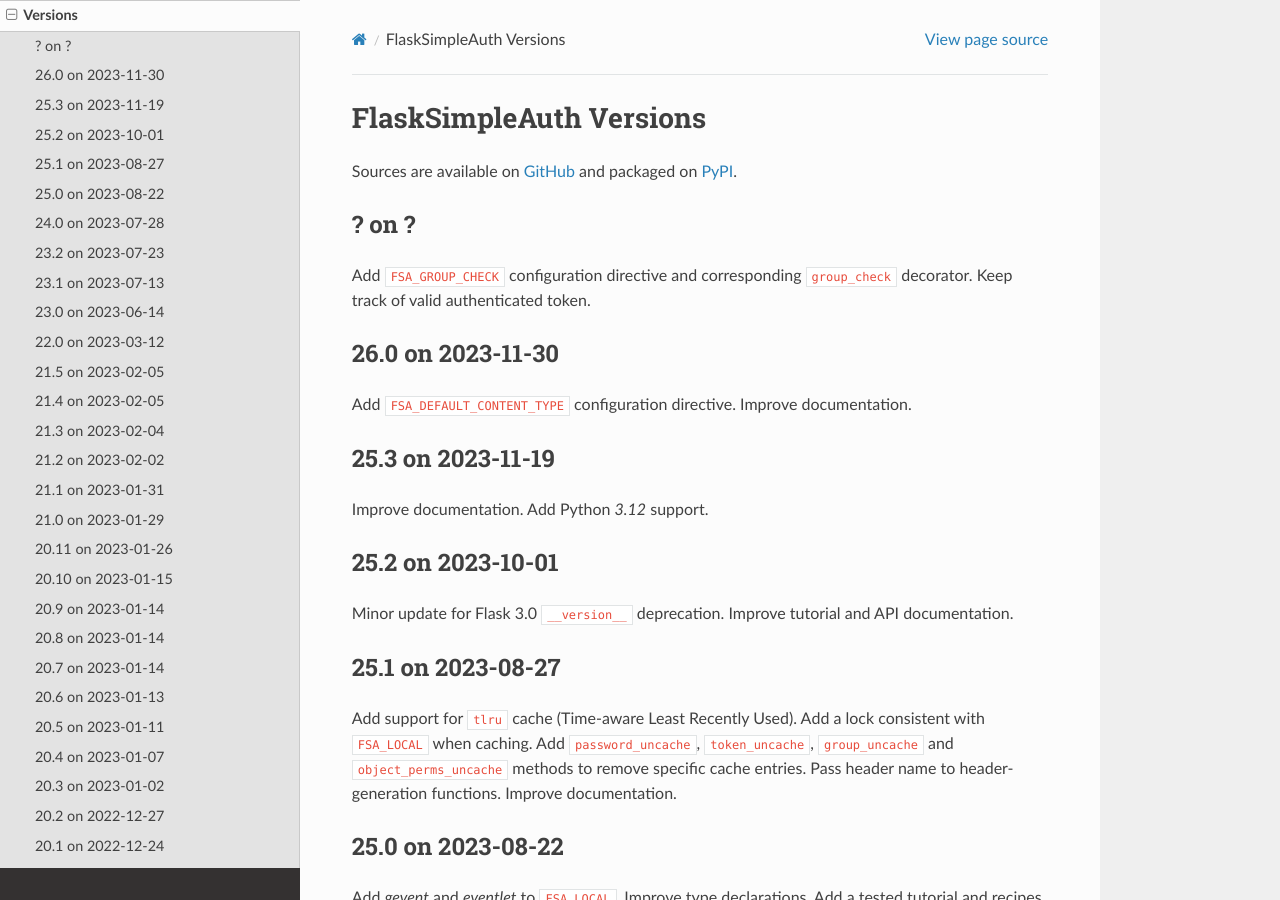
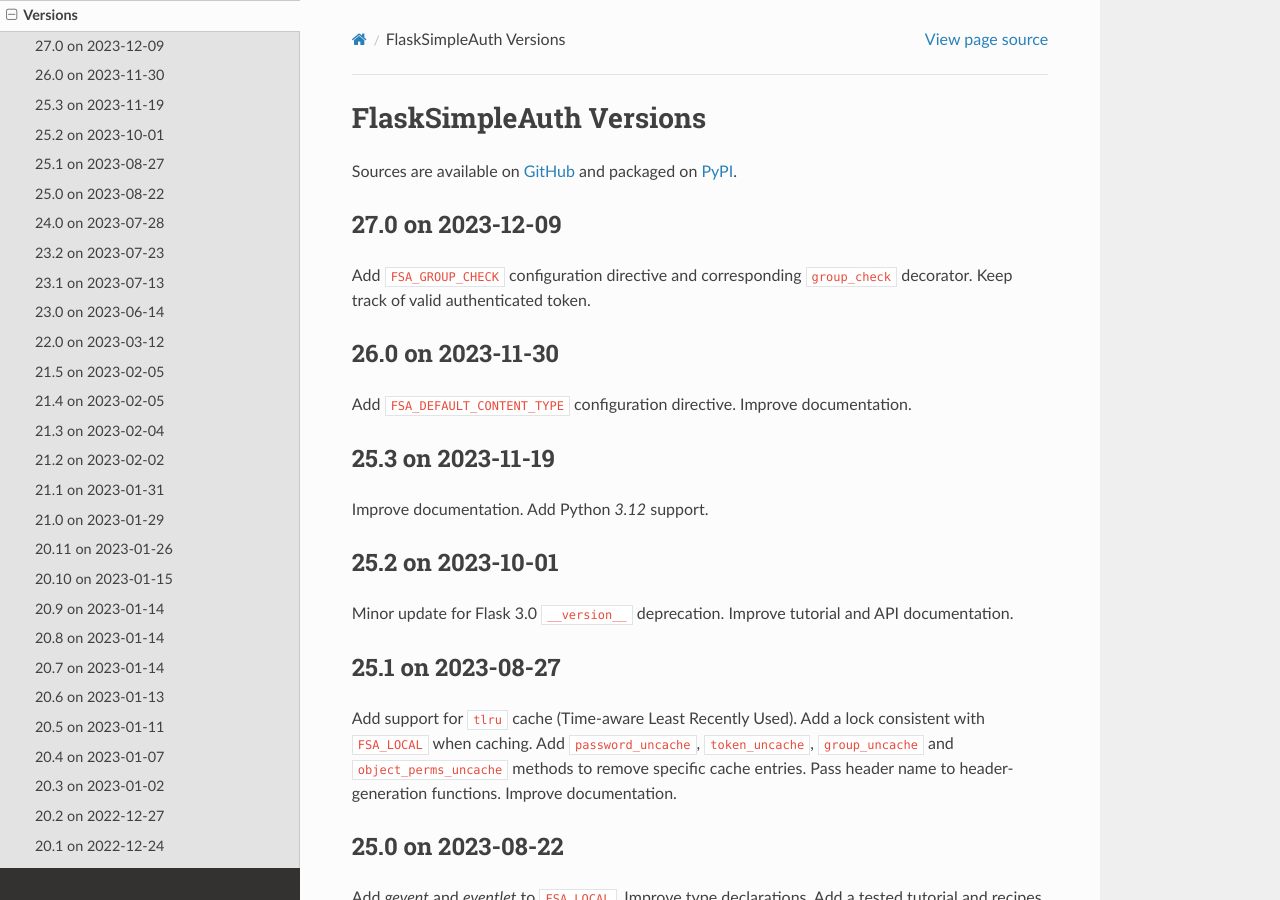
Before and after one commit to zx80/flask-simple-auth, a Sphinx documentation site: the page built from docs/VERSIONS.md, in a window 1280 px wide and 900 px high. Built offline with Sphinx 7.4.7 and the Read the Docs theme 2.0.0, drawn with Linux system fonts in a browser that asks for light colours; pages that are not in the unit, such as notebooks, are missing from menus.

Commit message:
add version date

```diff
--- a/docs/VERSIONS.md
+++ b/docs/VERSIONS.md
@@ -3,7 +3,7 @@
 Sources are available on [GitHub](https://github.com/zx80/flask-simple-auth)
 and packaged on [PyPI](https://pypi.org/project/FlaskSimpleAuth/).
 
-## ? on ?
+## 27.0 on 2023-12-09
 
 Add `FSA_GROUP_CHECK` configuration directive and
 corresponding `group_check` decorator.
```
